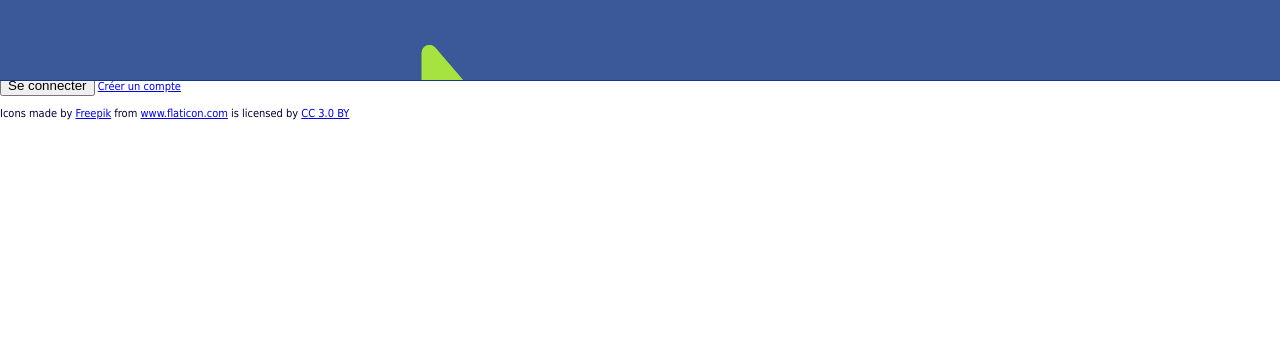
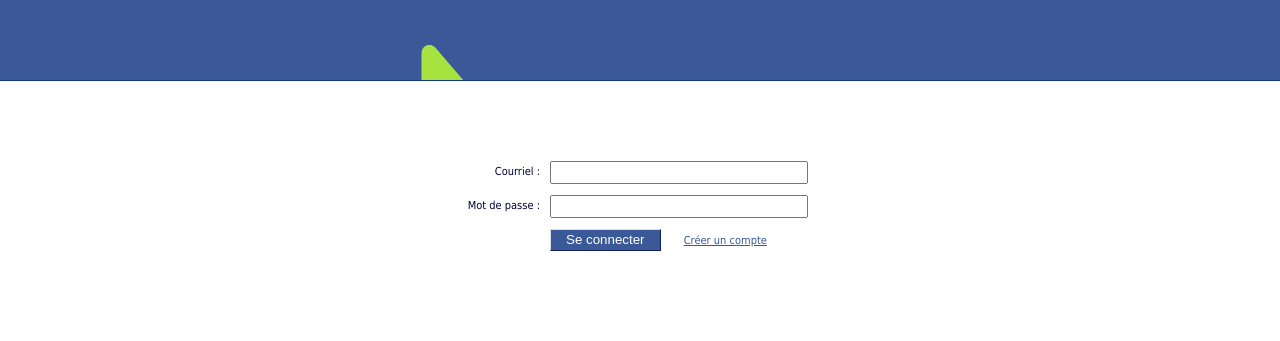
Before and after one commit to ben21/social_network, a Django app: page /login in a window 1280 px wide. Shown: the top 341 px of the page. Run offline with Django 3.2, Linux system fonts and the light colour scheme.

Commit message:
added some style to the login page

```diff
--- a/static/css/style.css
+++ b/static/css/style.css
@@ -15,3 +15,41 @@ body{
     font-size: 11px;
     color: #000333;
 }
+
+body#loginPage section#content {
+    position: absolute;
+    top: 150px;
+    left: 50%;
+    width: 500px;
+    margin: 0 0 0 -250px;
+    padding: 0;
+}
+
+form label {
+    display: block;
+    width: 150px;
+    float: left;
+    text-align: right;
+    padding: 4px 10px 0 0;
+}
+
+form input[type="email"], form input[type="text"], form input[type="password"] {
+    display: block;
+    width: 250px;
+    padding: 2px;
+}
+
+form input[type="submit"] {
+    margin: 0 20px 0 160px;
+    border-style: solid;
+    border-width: 1px;
+    border-color: #d9dfea #0e1f5b #0e1f5b #d9dfea;
+    background-color: #3b5998;
+    color: #FFFFFF;
+    padding: 2px 15px 3px 15px;
+    text-align: center;
+}
+
+a {
+    color: #3b5998;
+}
```
